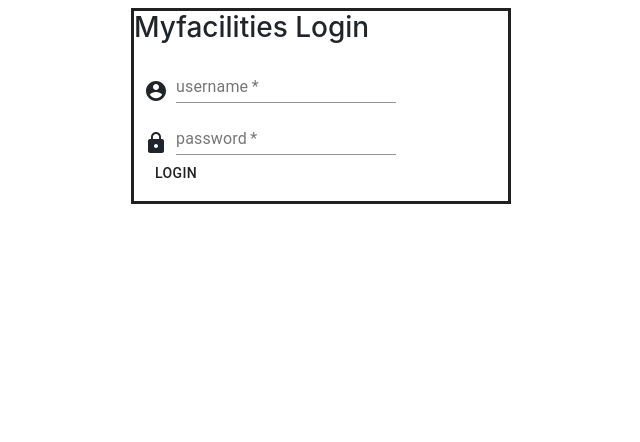
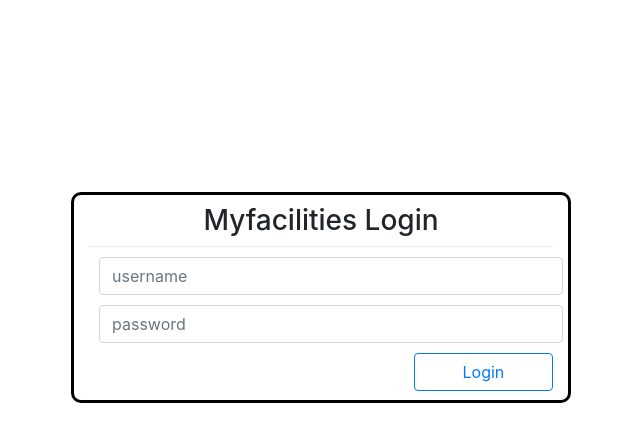
Before and after one commit to bayu-aditya/My_Facilites, a React (Create React App) app in the folder frontend/myfacilities/: page / in a window 1280 px wide. Shown: the top 442 px of the page, without its empty margins (319-959 px from the left). Built offline with nearby package versions, Linux system fonts and the light colour scheme.

Commit message:
adding rules in login page

```diff
--- a/frontend/myfacilities/src/page/login/login.jsx
+++ b/frontend/myfacilities/src/page/login/login.jsx
@@ -1,27 +1,16 @@
 import React from 'react';
-import { Grid, TextField, Button, Container, Box } from '@material-ui/core';
-import AccountCircle from '@material-ui/icons/AccountCircle';
-import LockIcon from '@material-ui/icons/Lock';
+import { Redirect } from 'react-router-dom';
+import Dialog from '@material-ui/core/Dialog';
 import './login.scss';
-import { Redirect } from 'react-router-dom';
-
-// const useStyle = makeStyles(theme => ({
-//     margin: {
-//         margin: theme.spacing(3)
-//     }
-// }));
-const defaultProps = {
-    bgcolor: 'background.paper',
-    border: 3,
-    m: 1,
-    borderColor: 'text.primary',
-  };
+import { DialogTitle, DialogContent, DialogContentText } from '@material-ui/core';
 
 export class Login extends React.Component {
     constructor(props) {
         super(props);
         this.state = {
-            auth: false,
+            authenticate: false,
+            responseError: null,
+            dialogOpen: false,
             username: null,
             password: null
         }
@@ -31,67 +20,89 @@ export class Login extends React.Component {
     }
     loginHandle = (e) => {
         e.preventDefault();
-        // console.log(this.state)
-        let values = {
+        var values = {
             "username": this.state.username,
             "password": this.state.password
         }
-        fetch("http://0.0.0.0:8888/login", {
-            method: "POST",
-            headers: {"Content-Type": "application/json"},
-            body: JSON.stringify(values)
-        })
-        .then((response) => {
-            if (response.status >= 200 && response.status <= 299) {
-                return response.json()
+        console.log(values)
+        this.setState({auth: true})
+        var self = this;
+        var xhttp = new XMLHttpRequest();
+        xhttp.onreadystatechange = function() {
+            console.log("waiting ...")
+            if (this.readyState === 4) {
+                // success
+                if (this.status === 202) {
+                    console.log(this.responseText);
+                    // get cookies
+                    self.authHandler();
+                }
+                // wrong username
+                else if (this.status === 401) {
+                    let resp = JSON.parse(this.responseText);
+                    self.setState({responseError: resp["message"]})
+                    self.openDialog();
+                }
+                // username not found
+                else if (this.status === 404) {
+                    let resp = JSON.parse(this.responseText);
+                    self.setState({responseError: resp["message"]})
+                    self.openDialog();
+                // something wrong in server
                 } else {
-                throw Error(response.statusText);
+                    console.log("server error")
                 }
-        })
-        .then((jsonResponse) => {
-            document.cookie = "access_token=" + jsonResponse["access_token"]
-            this.setState({auth: true})
-        }).catch((error) => {
-            console.log("error: " + error);
-        });
+            }}
+        xhttp.open("POST", "http://0.0.0.0:8888/login");
+        xhttp.setRequestHeader("Content-Type", "application/json");
+        xhttp.send(JSON.stringify(values));
     }
     toDashboard = () => {
-        if (this.state.auth) {
-            return <Redirect to="/dashboard" />
+        if (this.state.authenticate) {
+            console.log("login successful, to dashboard")
+            return <Redirect to="/dashboard_dummy" />
         }
+    }
+    authHandler = () => {
+        this.setState({authenticate: true})
+    }
+    openDialog = () => {
+        this.setState({dialogOpen: true})
+    }
+    closeDialog = () => {
+        this.setState({dialogOpen: false})
+    }
+    dialogHandle = () => {
+        return (
+        <Dialog open={this.state.dialogOpen} onClose={this.closeDialog}>
+            <DialogTitle>Authorization</DialogTitle>
+            <DialogContent>
+                <DialogContentText>
+                    {this.state.responseError}
+                </DialogContentText>
+            </DialogContent>
+        </Dialog>)
     }
     render() {
         return (
-            <div>
+            <div id="screen">
                 {this.toDashboard()}
-                <Container maxWidth="xs">
-                    <Box border={0} {...defaultProps}>
-                        <h3>Myfacilities Login</h3>
+                {this.dialogHandle()}
+                <div className="container-xl login">
+                    <h3 className="header">Myfacilities Login</h3>
+                    <div className="dropdown-divider"></div>
                     <form autoComplete="off" onSubmit={this.loginHandle}>
                         <div>
-                                <Grid container spacing={1} alignItems="flex-end">
-                                    <Grid item>
-                                        <AccountCircle />
-                                    </Grid>
-                                    <Grid item>
-                                        <TextField required id="username" label="username" onChange={this.changeHandle}/>
-                                    </Grid>
-                                </Grid>
+                            <input id="username" required className="form-control" placeholder="username" onChange={this.changeHandle}></input>
                         </div>
                         <div>
-                                <Grid container spacing={1} alignItems="flex-end">
-                                    <Grid item>
-                                        <LockIcon />
-                                    </Grid>
-                                    <Grid item>
-                                        <TextField required id="password" label="password" type="password" onChange={this.changeHandle}/>
-                                    </Grid>
-                                </Grid>
+                            <input id="password" required type="password" className="form-control" placeholder="password" onChange={this.changeHandle}></input>
                         </div>
-                            <Button type="submit">Login</Button>
+                        <div className="right">
+                            <button type="submit" className="btn btn-outline-primary">Login</button>
+                        </div>
                     </form>
-                    </Box>
-                </Container>
+                </div>
             </div>
         )
     }
--- a/frontend/myfacilities/src/page/login/login.scss
+++ b/frontend/myfacilities/src/page/login/login.scss
@@ -1,7 +1,42 @@
-form {
-    margin: 10px;
+#screen {
+    padding-top: 15%;
+    padding-left: 10%;
+    padding-right: 10%;
 }
 
-// Button {
-//     color: secondary;
-// }
+.login {
+    border: {
+        color: black;
+        style: solid;
+        radius: 10px;
+    }
+    max-width: 500px;
+}
+
+.header {
+    text-align: center;
+    margin-top: 2%;
+}
+
+.centered {
+    text-align: center;
+}
+
+.right {
+    text-align: right;
+    margin-bottom: 2%;
+}
+
+input {
+    margin: {
+        top: 10px;
+        left: 10px;
+        right: 10px;
+        bottom: 10px;
+    }
+    width: 100%;
+}
+
+button {
+    width: 30%;
+}
```
Lines whose indentation alone changed are shown as unchanged.
